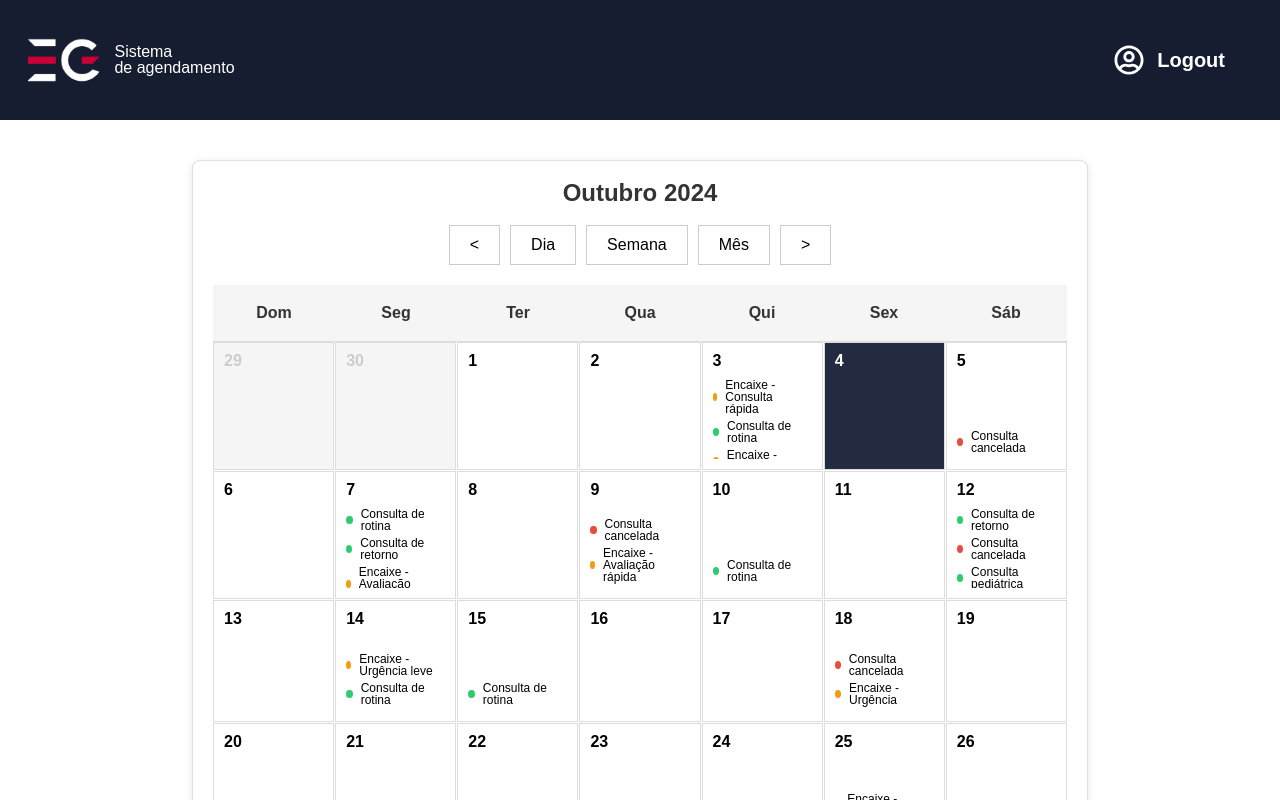
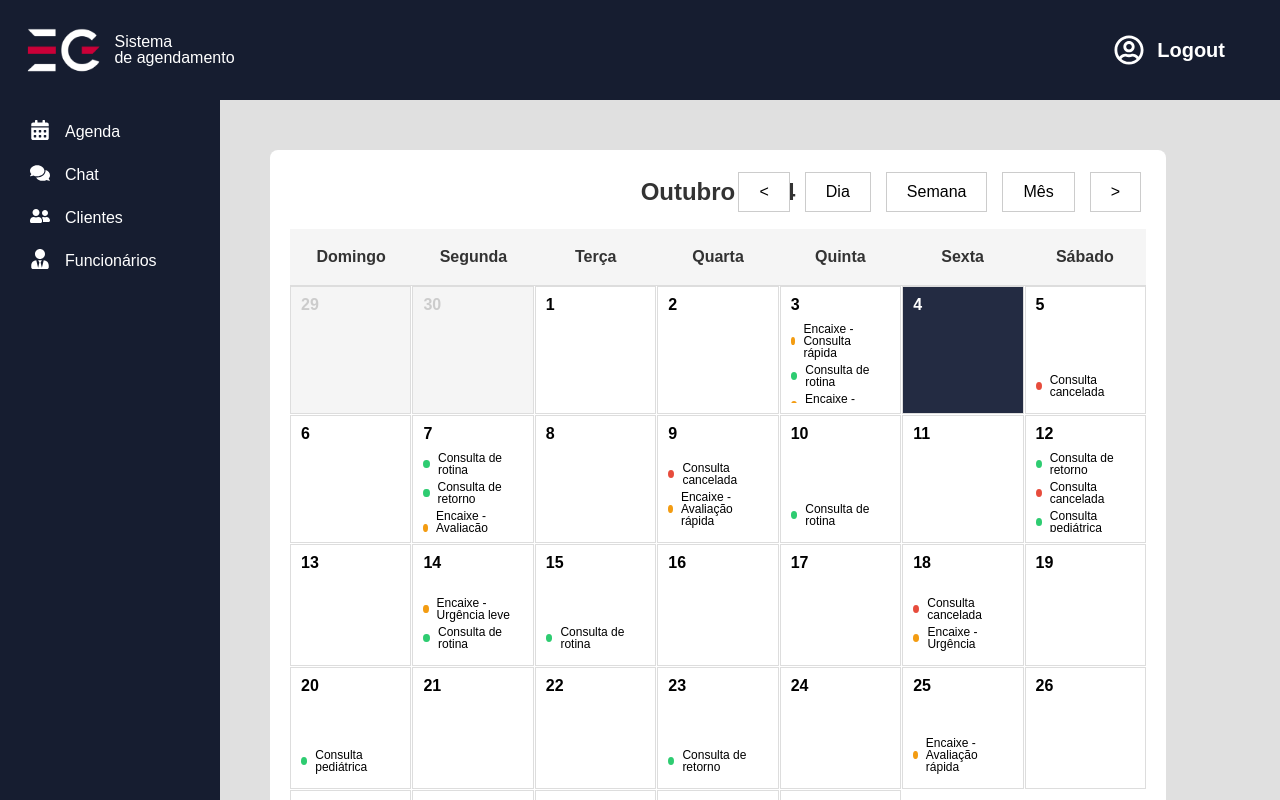
Before and after one commit to EduardoRTC/ZapAgendaFrontend, a React (Create React App) app in the folder zapagenda/: page /calendar in a window 1280 px wide. Shown: the top 800 px of the page. Built offline with nearby package versions, Linux system fonts and the light colour scheme.

Commit message:
Feat: adiciona sidebar e padroniza calendario com figma

```diff
--- a/zapagenda/src/App.js
+++ b/zapagenda/src/App.js
@@ -1,8 +1,8 @@
 import React from 'react';
 import { BrowserRouter as Router, Routes, Route, Navigate } from 'react-router-dom';
 import LoginPage from './pages/loginPage/LoginPage';
-import Footer from './components/Footer/Footer';
 import AuthenticatedCalendar from './pages/CalendarPage/AutenticatedCalendarPage';
+import Footer from "./components/Footer/Footer"
 
 export default function App() {
   // const token = localStorage.getItem('token'); // Comentado por enquanto
@@ -20,7 +20,7 @@ export default function App() {
 
         {/* Outras rotas, como o dashboard, podem ser adicionadas futuramente */}
       </Routes>
-      <Footer />
+      <Footer/>
     </Router>
-  );
+ );
 }
--- a/zapagenda/src/components/Header/MainHeader/Header.css
+++ b/zapagenda/src/components/Header/MainHeader/Header.css
@@ -6,7 +6,7 @@
   position: relative; /* Para posicionar o ícone à direita */
   padding-top: 25px;
   padding-bottom: 25px;
-  height: 70px;
+  height: 50px;
 }
 
 .Header-logo {
@@ -17,7 +17,7 @@
   padding-left: 25px;
 }
 
-img {
+header img {
   height: 45px;
 }
 .Header-logo span {
--- /dev/null
+++ b/zapagenda/src/components/Sidebar/Sidebar.css
@@ -0,0 +1,10 @@
+.sidebar {
+  height: 100vh;
+  width: 200px;
+  background-color: var(--azulPrincipal);
+  display: flex;
+  flex-direction: column;
+  padding: 10px;
+  position: relative;
+  left: 0;
+}
--- /dev/null
+++ b/zapagenda/src/components/Sidebar/Sidebar.js
@@ -0,0 +1,17 @@
+import React from 'react';
+import './Sidebar.css'; // Importando o arquivo CSS
+import SidebarButton from '../SidebarButton/SidebarButton';
+import { FaCalendarAlt, FaComments, FaUserFriends, FaUserTie } from 'react-icons/fa'; // Ícones
+
+const Sidebar = () => {
+  return (
+    <div className="sidebar">
+      <SidebarButton title="Agenda" icon={<FaCalendarAlt />} />
+      <SidebarButton title="Chat" icon={<FaComments />} />
+      <SidebarButton title="Clientes" icon={<FaUserFriends />} />
+      <SidebarButton title="Funcionários" icon={<FaUserTie />} />
+    </div>
+  );
+};
+
+export default Sidebar;
--- /dev/null
+++ b/zapagenda/src/components/SidebarButton/SidebarButton.css
@@ -0,0 +1,21 @@
+.sidebar-button {
+  display: flex;
+  align-items: center;
+  padding: 10px 20px;
+  color: #fff;
+  cursor: pointer;
+  transition: background-color 0.3s;
+}
+
+.sidebar-button:hover {
+  background-color: #2c3e50;
+}
+
+.sidebar-button-icon {
+  margin-right: 15px;
+  font-size: 20px;
+}
+
+.sidebar-button-title {
+  font-size: 16px;
+}
--- /dev/null
+++ b/zapagenda/src/components/SidebarButton/SidebarButton.js
@@ -0,0 +1,13 @@
+import React from 'react';
+import './SidebarButton.css'; // Importando o CSS do botão
+
+const SidebarButton = ({ title, icon }) => {
+  return (
+    <div className="sidebar-button">
+      <span className="sidebar-button-icon">{icon}</span>
+      <span className="sidebar-button-title">{title}</span>
+    </div>
+  );
+};
+
+export default SidebarButton;
--- a/zapagenda/src/components/calendar/Calendar.css
+++ b/zapagenda/src/components/calendar/Calendar.css
@@ -1,21 +1,35 @@
 /* Estilos gerais do calendário */
 .calendar {
   width: 70%;
-  margin: 40px auto;
-  border: 1px solid #e0e0e0;
   border-radius: 8px;
-  background-color: #fff;
-  box-shadow: 0 2px 8px rgba(0, 0, 0, 0.1);
+  background-color: #ffffff;
   padding: 20px;
   box-sizing: border-box;
+  position: absolute;
+}
+
+.calendar-header-container {
+  position: relative;
+  display: flex;
+  justify-content: center; /* Centraliza o título */
+  align-items: center; /* Centraliza verticalmente */
+  padding: 10px;
+  padding-bottom: 25px;
+}
+
+/* Estilo do título dinâmico (mês ou dia/mês) */
+.calendar-header-title {
+  font-size: 24px;
+  text-align: center; /* Título no centro */
+  flex-grow: 1; /* Faz o título crescer para ocupar o espaço */
 }
 
 .calendar-controls {
+  position: absolute; /* Coloca os botões na direita */
+  right: 0;
   display: flex;
-  justify-content: center;
-  margin-bottom: 20px;
+  gap: 5px; /* Espaçamento entre os botões */
 }
-
 .calendar-controls button {
   padding: 10px 20px;
   margin: 0 5px;
@@ -206,12 +220,6 @@
   }
 }
 
-/* Estilo do título dinâmico (mês ou dia/mês) */
-.calendar-header-title {
-  text-align: center;
-  margin-bottom: 20px;
-}
-
 .calendar-header-title h2 {
   font-size: 24px;
   font-weight: bold;
--- a/zapagenda/src/components/calendar/calendar.js
+++ b/zapagenda/src/components/calendar/calendar.js
@@ -158,7 +158,7 @@ const Calendar = () => {
       return (
         <>
           <div className="calendar-header">
-            {['Dom', 'Seg', 'Ter', 'Qua', 'Qui', 'Sex', 'Sáb'].map((day, index) => (
+            {['Domingo', 'Segunda', 'Terça', 'Quarta', 'Quinta', 'Sexta', 'Sábado'].map((day, index) => (
               <div key={index} className="calendar-header-cell">
                 {day}
               </div>
@@ -188,6 +188,7 @@ const Calendar = () => {
 
   return (
 <div className="calendar">
+  <div className="calendar-header-container">
     <div className="calendar-header-title">
       <h2>{renderHeaderTitle()}</h2>
     </div>
@@ -198,6 +199,7 @@ const Calendar = () => {
       <button onClick={() => setViewMode('month')}>Mês</button>
       <button onClick={next}>&gt;</button> {/* Botão de avançar */}
     </div>
+  </div>
   {renderCalendar()}
 </div>
   );
--- a/zapagenda/src/index.css
+++ b/zapagenda/src/index.css
@@ -1,12 +1,13 @@
 body {
-  font-family: 'Poppins', sans-serif;
+  font-family: "Poppins", sans-serif;
+  background-color: #e0e0e0;
 }
 
 :root {
-  --azulPrincipal: #161D30;
+  --azulPrincipal: #161d30;
   --20px: 1.25rem;
   --22px: 1.38rem;
-  --24px: 1.50rem;
+  --24px: 1.5rem;
   --26px: 1.63rem;
   --30px: 1.88rem;
   --32px: 2rem;
--- /dev/null
+++ b/zapagenda/src/pages/CalendarPage/AutenticatedCalendarPage.css
@@ -0,0 +1,8 @@
+.main-container {
+  display: flex; /* Sidebar e calendário lado a lado */
+}
+
+.calendar-container {
+  margin-left: 50px;
+  padding-top: 50px;
+}
--- a/zapagenda/src/pages/CalendarPage/AutenticatedCalendarPage.js
+++ b/zapagenda/src/pages/CalendarPage/AutenticatedCalendarPage.js
@@ -1,6 +1,8 @@
 import React, { useEffect, useState } from 'react';
 import Calendar from '../../components/Calendar/Calendar';
 import Header from '../../components/Header/MainHeader/Header';
+import Sidebar from '../../components/Sidebar/Sidebar';
+import "./AutenticatedCalendarPage.css"
 
 const AuthenticatedCalendar = () => {
  // const [userData, setUserData] = useState(null);
@@ -49,9 +51,14 @@ const AuthenticatedCalendar = () => {
 
   return (
     <div>
-      <Header/>
-      <Calendar />
+    <Header />
+    <div className="main-container">
+      <Sidebar />
+      <div className="calendar-container">
+        <Calendar />
+      </div>
     </div>
+  </div>
   );
 };
 
```
Also changed, not shown: zapagenda/src/app.css (added, +9 -0 lines). Lines whose indentation alone changed are shown as unchanged.
